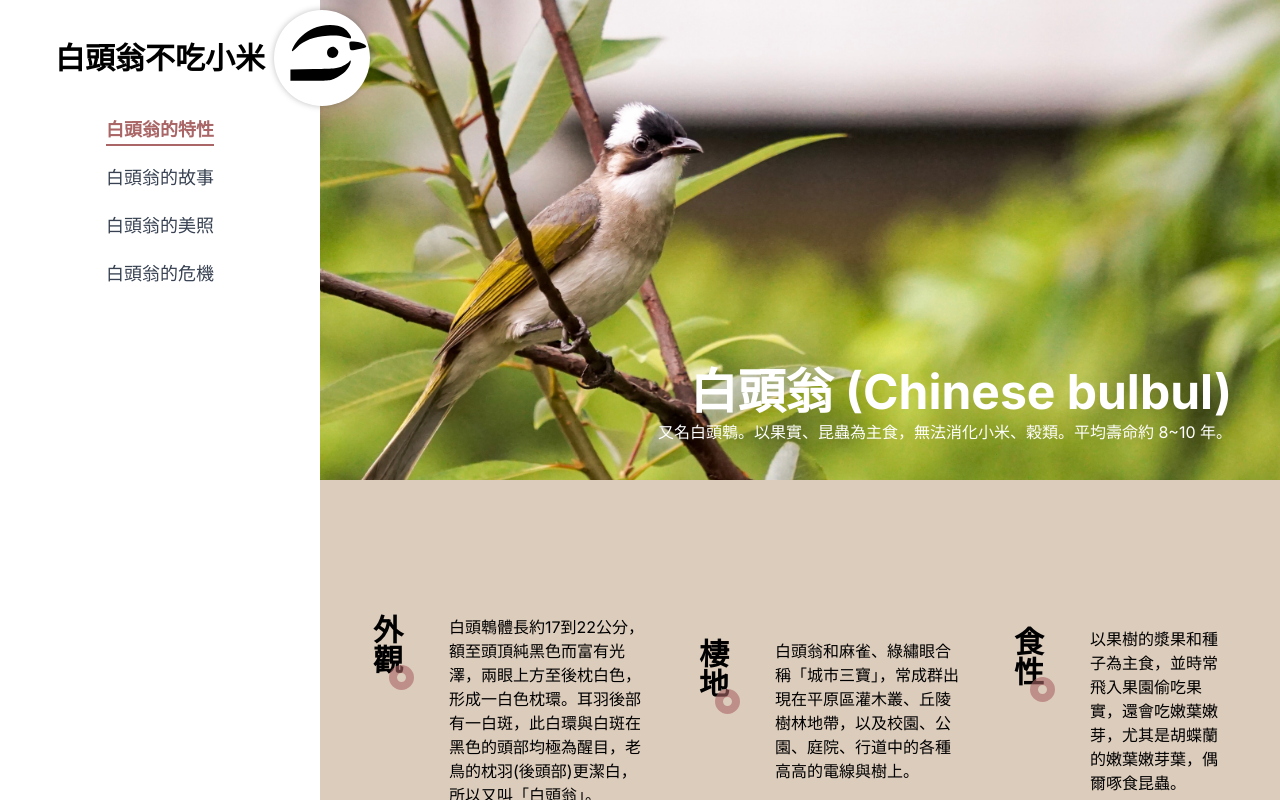
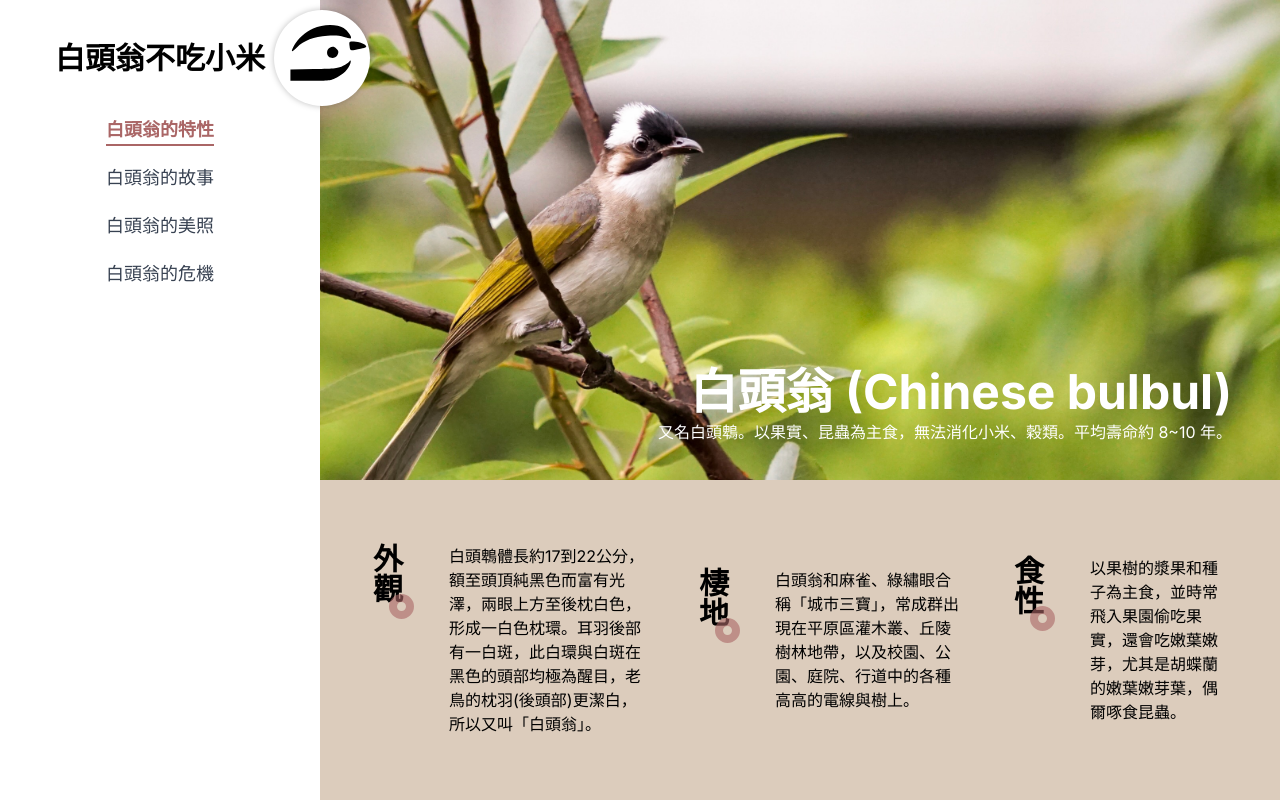
Before and after one commit to seallalalalal/chinese-bulbul, a Next.js app: page /characteristic in a window 1280 px wide. Built offline with nearby package versions, Linux system fonts and the light colour scheme.

Commit message:
Fix: content min-height at lg

```diff
--- a/src/app/characteristic/page.tsx
+++ b/src/app/characteristic/page.tsx
@@ -37,7 +37,7 @@ export default function Page() {
           年。
         </div>
       </div>
-      <div className="bg-[#DCCCBC] flex xl:flex-row flex-col lg:min-h-2/5 justify-evenly py-14 px-12 gap-12 items-center xl:h-2/5 min-h-[calc(100%-339px)]">
+      <div className="bg-[#DCCCBC] flex xl:flex-row flex-col lg:min-h-max justify-evenly py-14 px-12 gap-12 items-center lg:h-2/5 min-h-[calc(100%-339px)]">
         {pageContent.map((pg) => (
           <div key={pg.title} className="flex flex-row gap-5 max-w-[278px]">
             <Title>{pg.title}</Title>
```
